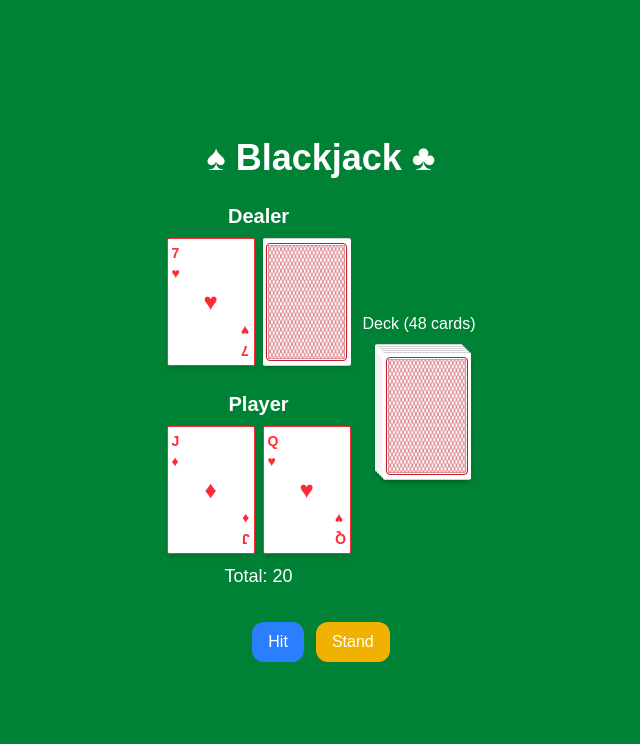
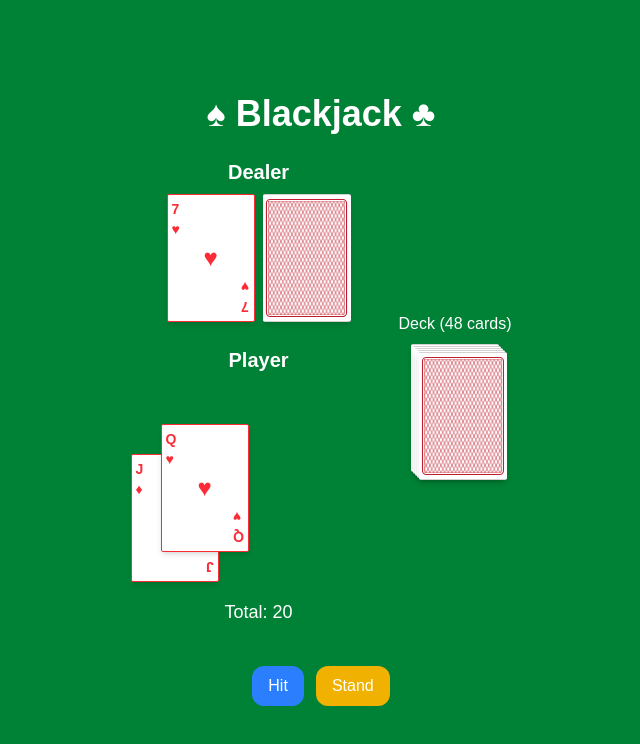
Before and after one commit to uzsakj/blackjack, a Next.js app: page /table in a window 1280 px wide. Both pictures are taken after a click on the button "Start Game". Shown: the top 744 px of the page, without its empty margins (319-959 px from the left). Built offline with nearby package versions, Linux system fonts and the light colour scheme.

Commit message:
added casino style card palcement in playerHand

```diff
--- a/src/components/PlayerHand.tsx
+++ b/src/components/PlayerHand.tsx
@@ -8,14 +8,29 @@ export const PlayerHand: FC = (): React.ReactNode => {
     const player = useSelector((s: RootState) => s.blackjack.player);
 
     return (
-        <div className="flex flex-col items-center mb-4">
-            <div className="text-xl font-bold mb-2 text-white">Player</div>
-            <div className="flex gap-2">
-                {player.hand.map((c, i) => (
-                    <CardView key={i} card={c} />
-                ))}
+        <div className="flex flex-col items-center mb-6">
+            <div className="text-xl font-bold mb-4 text-white">Player</div>
+
+            <div className="relative w-64 h-48">
+                {player.hand.map((c, i) => {
+                    const offset = i * 30;
+                    return (
+                        <div
+                            key={i}
+                            className="absolute"
+                            style={{
+                                bottom: `${offset}px`,
+                                left: `${offset}px`,
+                                zIndex: i,
+                            }}
+                        >
+                            <CardView card={c} />
+                        </div>
+                    );
+                })}
             </div>
-            <div className="text-lg mt-2 text-white">Total: {player.total}</div>
+
+            <div className="text-lg mt-4 text-white">Total: {player.total}</div>
             {player.busted && <div className="text-red-500 font-bold mt-1">BUST!</div>}
             {player.blackjack && <div className="text-green-500 font-bold mt-1">BLACKJACK!</div>}
         </div>
```
